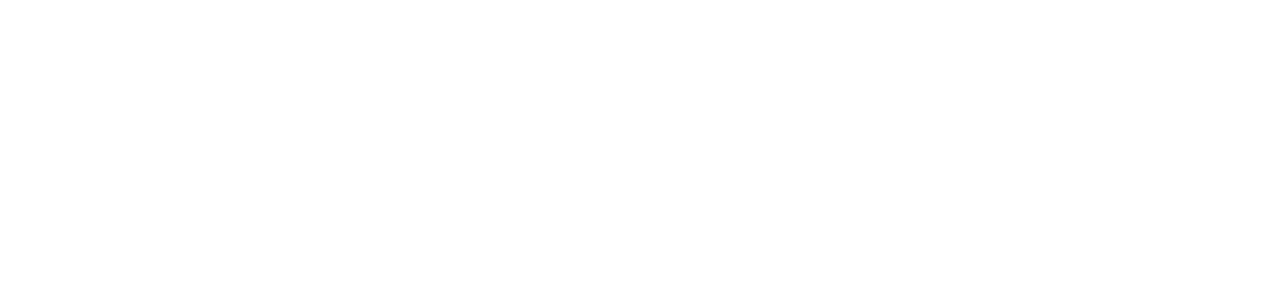
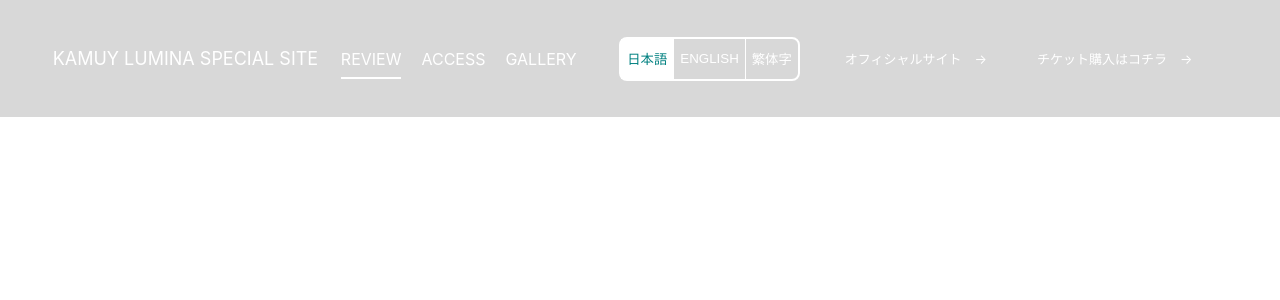
Before and after one commit to sasaki-ashby/kamuylumina_sp, a React (Create React App) app: page / in a window 1280 px wide. Shown: the top 300 px of the page. Built offline with nearby package versions, Linux system fonts and the light colour scheme.

Commit message:
ヘッダーのマークアップ対応

```diff
--- a/package.json
+++ b/package.json
@@ -9,6 +9,7 @@
     "react": "^18.2.0",
     "react-dom": "^18.2.0",
     "react-scripts": "5.0.1",
+    "styled-components": "^6.0.0-rc.6",
     "web-vitals": "^2.1.4"
   },
   "scripts": {
--- a/src/App.jsx
+++ b/src/App.jsx
@@ -1,7 +1,12 @@
 import React from "react";
+import Top from "./pages/top";
 
 function App() {
-  return <div className="App"></div>;
+  return (
+    <div className="App">
+      <Top />
+    </div>
+  );
 }
 
 export default App;
--- /dev/null
+++ b/src/components/header.jsx
@@ -0,0 +1,161 @@
+import React, { useState } from "react";
+import styled from "styled-components";
+
+const HeaderContainer = styled.div`
+  display: flex;
+  justify-content: space-evenly;
+  align-items: center;
+  padding: 30px;
+`;
+
+const HeaderTitle = styled.p`
+  font-size: large;
+  font-weight: 400;
+  color: white;
+`;
+
+const DetailContainer = styled.div`
+  display: flex;
+  justify-content: space-evenly;
+`;
+
+const Details = styled.p`
+  position: relative;
+  cursor: pointer;
+  margin-right: 20px;
+  color: white;
+
+  &:before {
+    content: "";
+    position: absolute;
+    bottom: -10px;
+    left: 0;
+    width: 100%;
+    height: 2px;
+    background-color: white;
+    visibility: ${({ selected }) => (selected ? "visible" : "hidden")};
+  }
+`;
+
+const RightSideBtn = styled.div`
+  display: flex;
+  justify-content: space-evenly;
+  align-items: center;
+`;
+const LangBtnsContainer = styled.div`
+  display: flex;
+  border-radius: 8px;
+  border: 2px solid white;
+  height: 40px;
+  margin-right: 30px;
+`;
+
+const LangBtn1 = styled.button`
+  background: ${({ active }) => (active ? "white" : "transparent")};
+  border: none;
+  color: ${({ active }) => (active ? "teal" : "white")};
+  cursor: pointer;
+`;
+
+const LangBtn2 = styled.button`
+  background: ${({ active }) => (active ? "white" : "transparent")};
+  border: 1px solid white;
+  border-top: none;
+  border-bottom: none;
+  color: ${({ active }) => (active ? "teal" : "white")};
+  cursor: pointer;
+`;
+
+const LangBtn3 = styled.button`
+  background: ${({ active }) => (active ? "white" : "transparent")};
+  border: none;
+  color: ${({ active }) => (active ? "teal" : "white")};
+  cursor: pointer;
+`;
+
+const OfficialBtn = styled.div`
+  color: white;
+  font-size: small;
+  margin-right: 20px;
+  padding: 10px 15px;
+  border-radius: 8px;
+  cursor: pointer;
+
+  &:hover {
+    color: #006360;
+    background: white;
+  }
+`;
+
+const TicketBtn = styled.div`
+  color: white;
+  font-size: small;
+  margin-right: 20px;
+  padding: 10px 15px;
+  border-radius: 8px;
+  cursor: pointer;
+
+  &:hover {
+    color: #006360;
+    background: white;
+  }
+`;
+
+export default function Header() {
+  const [selectedDetail, setSelectedDetail] = useState("REVIEW");
+  const [activeBtn, setActiveBtn] = useState("langBtn1");
+
+  const handleDetailClick = (detail) => {
+    setSelectedDetail(detail);
+  };
+  return (
+    <HeaderContainer>
+      <HeaderTitle>KAMUY LUMINA SPECIAL SITE</HeaderTitle>
+      <DetailContainer>
+        <Details
+          selected={selectedDetail === "REVIEW"}
+          onClick={() => handleDetailClick("REVIEW")}
+        >
+          REVIEW
+        </Details>
+        <Details
+          selected={selectedDetail === "ACCESS"}
+          onClick={() => handleDetailClick("ACCESS")}
+        >
+          ACCESS
+        </Details>
+        <Details
+          selected={selectedDetail === "GALLERY"}
+          onClick={() => handleDetailClick("GALLERY")}
+        >
+          GALLERY
+        </Details>
+      </DetailContainer>
+      <RightSideBtn>
+        <LangBtnsContainer>
+          <LangBtn1
+            active={activeBtn === "langBtn1"}
+            onClick={() => setActiveBtn("langBtn1")}
+          >
+            日本語
+          </LangBtn1>
+          <LangBtn2
+            active={activeBtn === "langBtn2"}
+            onClick={() => setActiveBtn("langBtn2")}
+          >
+            ENGLISH
+          </LangBtn2>
+          <LangBtn3
+            active={activeBtn === "langBtn3"}
+            onClick={() => setActiveBtn("langBtn3")}
+          >
+            繁体字
+          </LangBtn3>
+        </LangBtnsContainer>
+
+        <OfficialBtn>オフィシャルサイト　→</OfficialBtn>
+        <TicketBtn>チケット購入はコチラ　→</TicketBtn>
+      </RightSideBtn>
+    </HeaderContainer>
+  );
+}
--- /dev/null
+++ b/src/pages/top.jsx
@@ -0,0 +1,18 @@
+import React from "react";
+import styled from "styled-components";
+
+import Header from "../components/header";
+
+const Headline = styled.div`
+  background-color: #00000027;
+`;
+
+export default function top() {
+  return (
+    <div>
+      <Headline>
+        <Header />
+      </Headline>
+    </div>
+  );
+}
```
Also changed, not shown: src/assets/top1.png (added), 1 other file (tests, documents, lock files or other folders).
